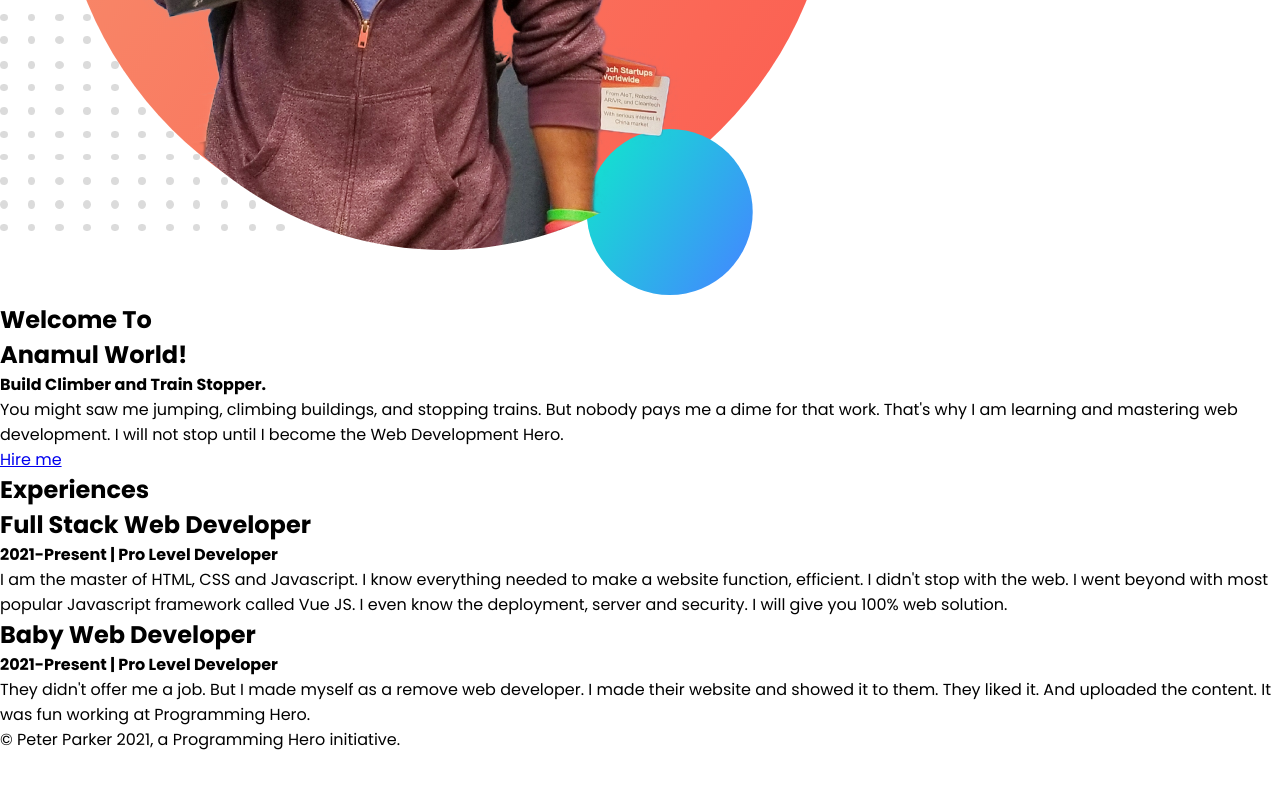
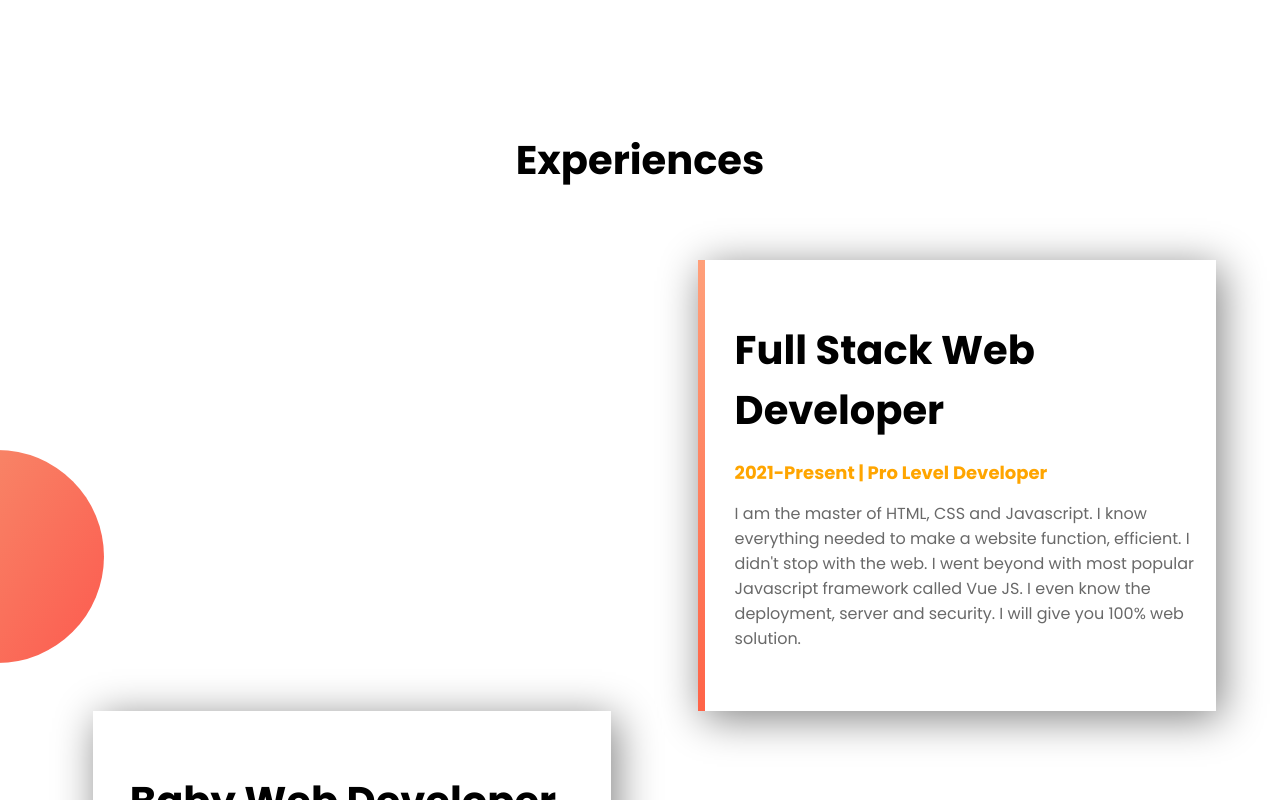
Before and after one commit to anamulhaque22/developerportfolio, a plain HTML site: page index.html in a window 1280 px wide. Shown: the part 1540-2340 px from the top of the page. Before the commit the page ends 2292 px from the top, so only its background shows below. Drawn offline with Linux system fonts and the light colour scheme.

Commit message:
desktop mode design completed

```diff
--- a/css/style.css
+++ b/css/style.css
@@ -4,6 +4,141 @@
     margin: 0;
     box-sizing: border-box;
 }
+h2{
+    font-size: 40px;
+    color: #000;
+}
+h1, h4{
+    color: #000;
+}
 body{
     font-family: 'Poppins', sans-serif;
+    font-size: 16px;
+    color: dimgray;
 }
+.hero-1, .hero-2 {
+    min-height: 100vh;
+    display: flex;
+}
+.hero-1 .row, .hero-2 .row{
+    width: 90%;
+    margin: 0 auto;
+}
+.hero-1{
+    background-image: url(../images/top-banner.png);
+    background-size: cover;
+    background-position: center;
+    background-repeat: no-repeat;
+}
+.hero-2{
+    background-image: url(../images/dream-bg.png);
+    background-position: right;
+    background-repeat: no-repeat;
+}
+.col {
+    flex-basis: 45%;
+}
+.row {
+    display: flex;
+    flex-flow: row wrap;
+    align-items: center;
+    justify-content: space-around;
+}
+.hero-1 img {
+    width: 80%;
+    float: right;
+}
+.hero-2 img {
+    width: 80%;
+    float: left;
+}
+.hero-1 h1, .hero-2 h1  {
+    font-size: 50px;
+    margin-bottom: 3%;
+}
+
+.hero-1 h1 span, .hero-2 h1 span {
+    color: orange;
+}
+
+.hero-1 h4, .hero-2 h4 {
+    margin: 25px 0;
+    font-size: 1.17em;
+}
+
+.hero-1 p, .hero-2 p {
+    font-size: 16px;
+    color: dimgray;
+}
+
+.btn {
+    display: inline-block;
+    text-decoration: none;
+    text-transform: uppercase;
+    font-size: 16px;
+    color: #fff;
+    background: linear-gradient(45deg, lightsalmon, tomato);
+    padding: 10px 40px;
+    border-radius: 6px;
+    font-weight: 700;
+    margin-top: 2%;
+}
+
+.experience {
+    width: 90%;
+    margin: 0 auto;
+    padding-top: 70px;
+}
+
+.experience h1 {
+    font-size: 40px;
+    text-align: center;
+    margin-bottom: 70px;
+}
+
+
+.experience .row-1 {
+    display: flex;
+    justify-content: flex-end;
+}
+.experience .row-2 {
+    justify-content: space-around;
+    display: flex;
+    align-items: center;
+}
+.col.ex-col-1 h2 {
+    margin-bottom: 4%;
+}
+
+.col.ex-col-1 h4 {
+    color: orange;
+    font-size: 18px;
+    margin-bottom: 15px;
+}
+.col.ex-col-2 h2 {
+    margin-bottom: 4%;
+}
+
+.col.ex-col-2 h4 {
+    color: orange;
+    font-size: 18px;
+    margin-bottom: 15px;
+}
+.ex-col-3 p {
+    text-align: center;
+}
+.bg{
+    background-image: url(../images/exp-bg.png);
+    background-position: left;
+    background-repeat: no-repeat;
+}
+.ex-col-1, .ex-col-2 {
+    box-shadow: 5px 7px 40px grey;
+    padding: 60px 0px 60px 30px;
+    border-left: 7px solid;
+    border-image: linear-gradient(180deg, lightsalmon, tomato);
+    border-image-slice: 1;
+}
+.ex-col-2{
+    border-image: linear-gradient(180deg, blue, cyan);
+}
--- a/index.html
+++ b/index.html
@@ -8,7 +8,7 @@
     <title>Anamul || Portfolio</title>
 </head>
 <body>
-    <section class="section hero">
+    <section class="section hero-1">
         <div class="row">
             <div class="col col-1">
                 <h1>Welcome To</h1>
@@ -22,38 +22,41 @@
             </div>
         </div>
     </section>
-    <section class="section hero">
+    <section class="section hero-2">
         <div class="row">
             <div class="col col-2">
                 <img src="images/jhankar.png" alt="JhankarMahbub">
             </div>
             <div class="col col-1">
-                <h1>Welcome To</h1>
-                <h1>Anamul World!</h1>
-                <h4>Build Climber and Train Stopper.</h4>
+                <h1>Dream Big</h1>
+                <h4>Become a web developer</h4>
                 <p>You might saw me jumping, climbing buildings, and stopping trains. But nobody pays me a dime for that work. That's why I am learning and mastering web development. I will not stop until I become the Web Development Hero.</p>
-                <a href="#" class="btn">Hire me</a>
+                <a href="#" class="btn">Download Resume</a>
             </div>
         </div>
     </section>
+    <div class="bg">
         <section class="experience section">
             <h1>Experiences</h1>
-        <div class="row">
+            <div class="row-1">
                 <div class="col ex-col-1">
                     <h2>Full Stack Web Developer</h2>
                     <h4>2021-Present | Pro Level Developer</h4>
                     <p>I am the master of HTML, CSS and Javascript. I know everything needed to make a website function, efficient. I didn't stop with the web. I went beyond with most popular Javascript framework called Vue JS. I even know the deployment, server and security. I will give you 100% web solution.</p>
                 </div>
-            <div class="col ex-col-1">
+            </div>
+                <div class="row-2">
+                    <div class="col ex-col-2">
                         <h2>Baby Web Developer</h2>
                         <h4>2021-Present | Pro Level Developer</h4>
                         <p>They didn't offer me a job. But I made myself as a remove web developer. I made their website and showed it to them. They liked it. And uploaded the content. It was fun working at Programming Hero.</p>
                     </div>
+                    <div class="col ex-col-3">
+                        <p>© Peter Parker 2021, a Programming Hero initiative.</p>
                     </div>
-        <footer class="footer">
-            <p>© Peter Parker 2021, a Programming Hero initiative.</p>
-        </footer>
+                </div>
         </section>
+    </div>
 
 </body>
 </html>
```
Lines whose indentation alone changed are shown as unchanged.
